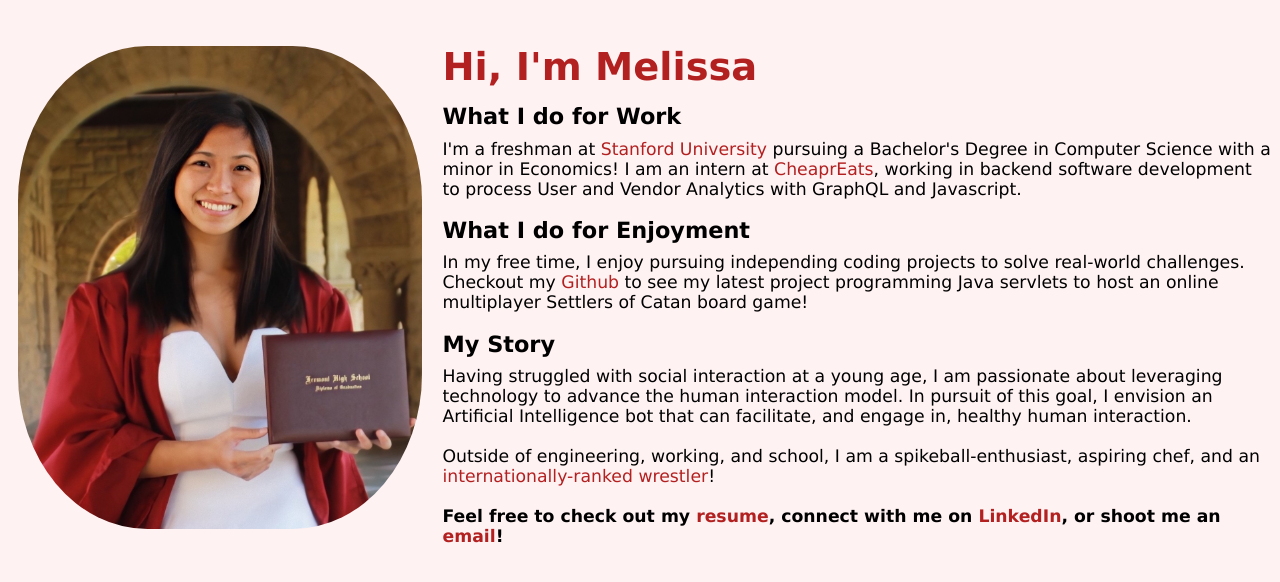
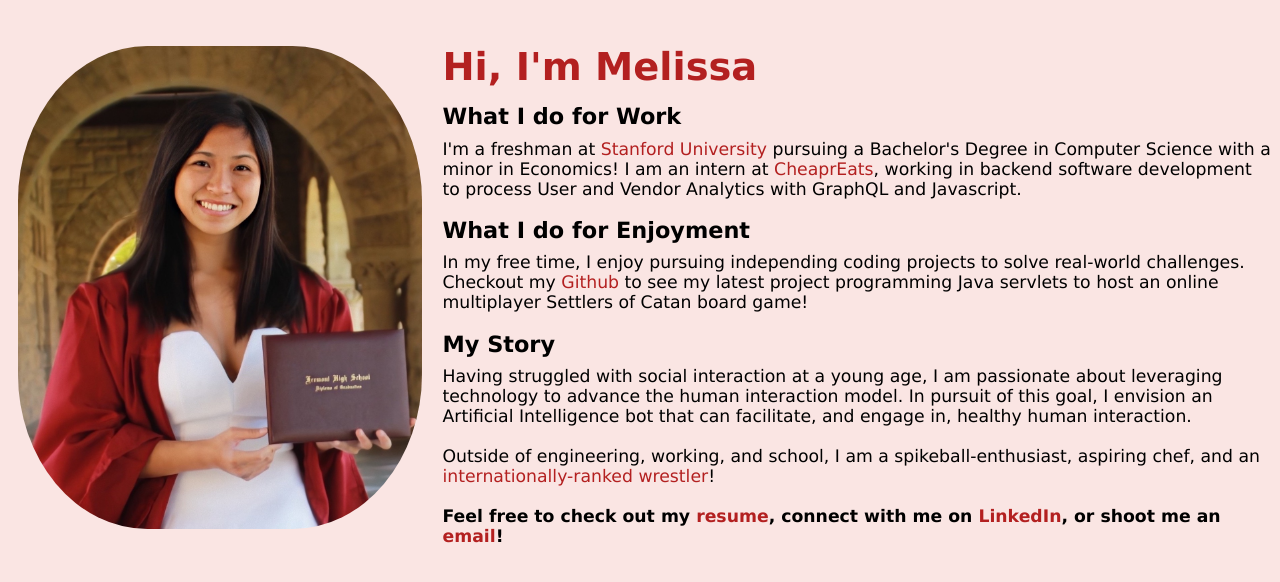
Before and after one commit to melissaflee02/mlee24.github.io, a Jekyll site: the page index.html, which Jekyll copies as it is, in a window 1280 px wide. Shown: the top 582 px of the page. Built offline with Jekyll 4.4.1, drawn with Linux system fonts in a browser that asks for light colours.

Commit message:
Add files via upload

```diff
--- a/css/main.css
+++ b/css/main.css
@@ -1,7 +1,7 @@
 @supports not (-webkit-touch-callout: none) {
 
 body {
-  background-color: #fff2f3;
+  background-color: #fae5e3;
 }
 
 img {
```
